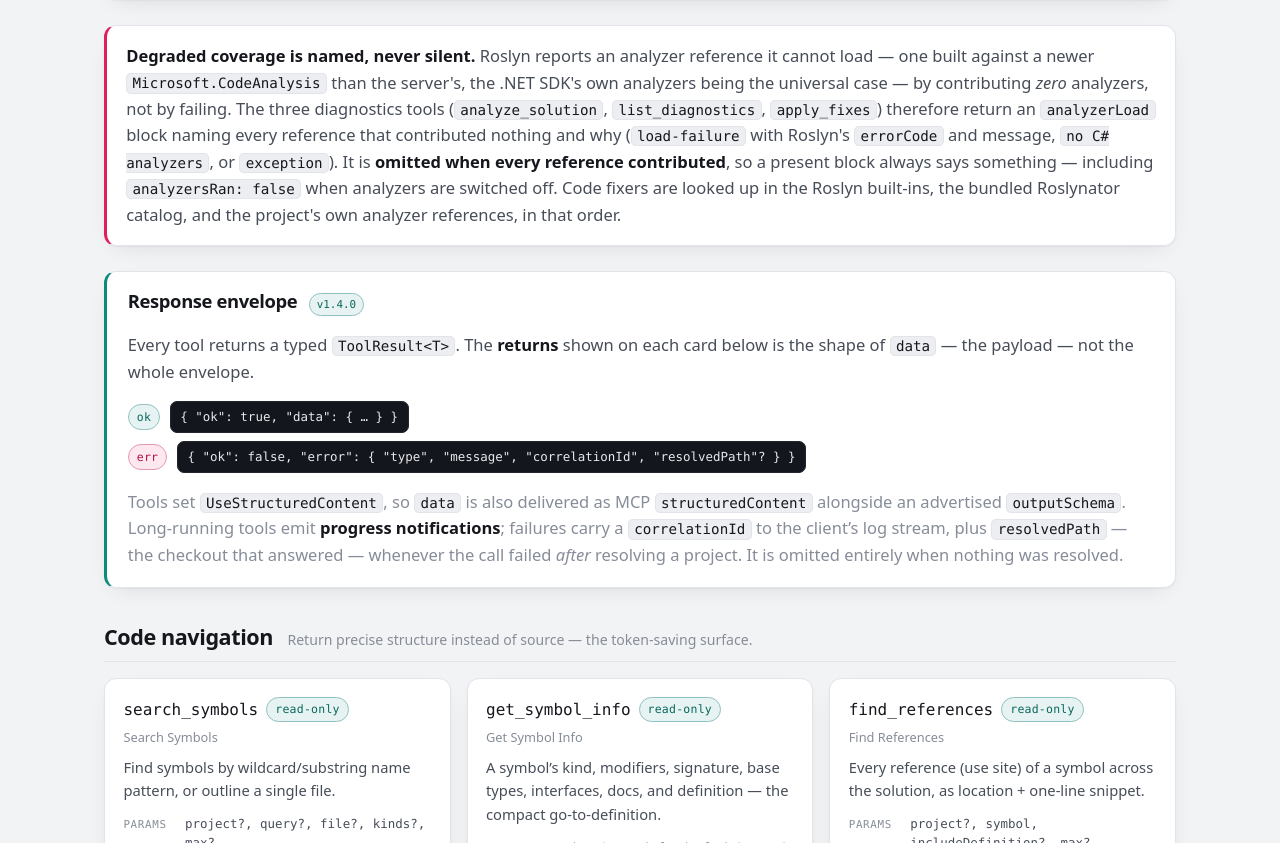
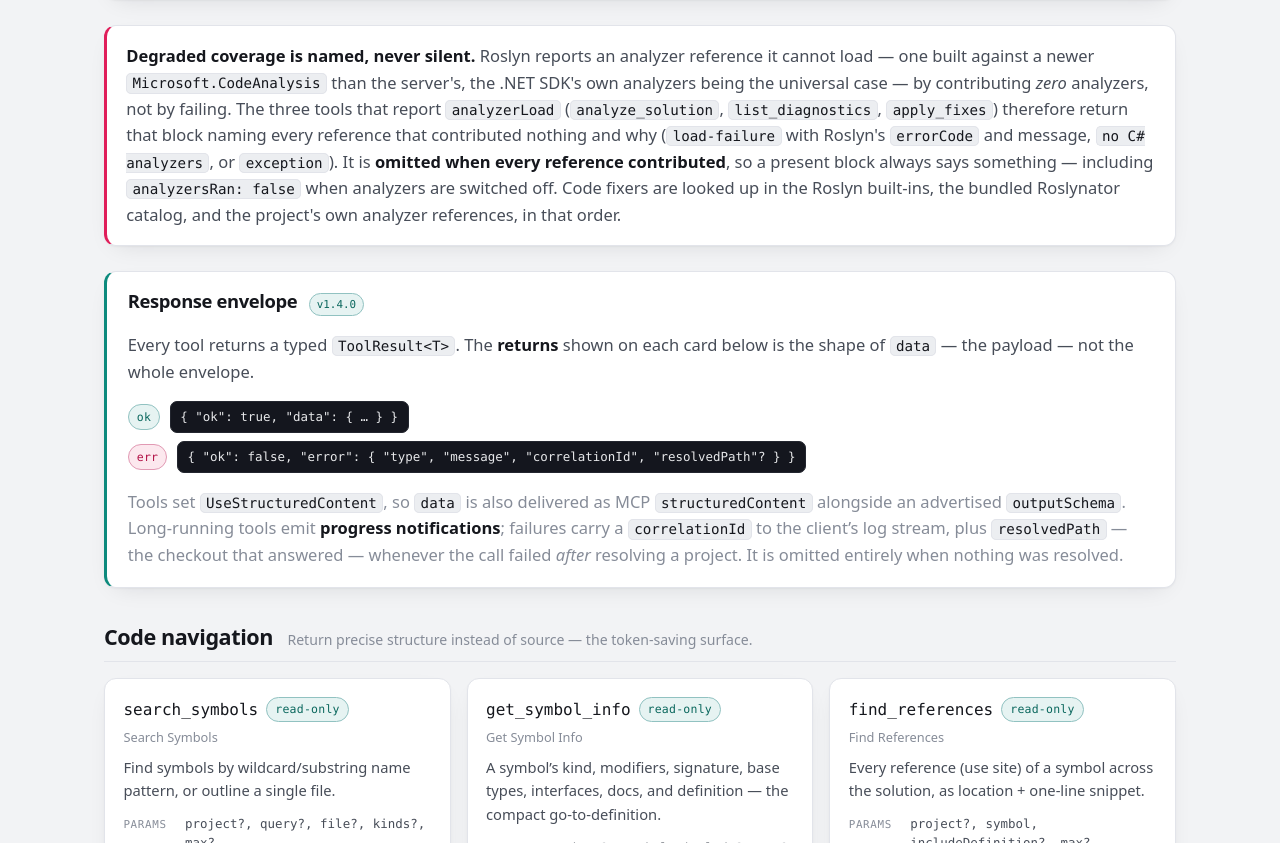
Before and after one commit to Atypical-Consulting/RoselineMCP, an Astro site in the folder website/: page /RoselineMCP/tools in a window 1280 px wide. Shown: the part 921-1764 px from the top of the page. Built offline with nearby package versions, Linux system fonts and the light colour scheme; Astro itself is replaced by a stand-in of ours; no server answers.

Commit message:
fix(website): name the analyzerLoad tools by what they report, not by kind

```diff
--- a/website/src/pages/tools.astro
+++ b/website/src/pages/tools.astro
@@ -1,6 +1,9 @@
 ---
 import Base from '../layouts/Base.astro';
-import { tools, groups, toolCount, toolCountPhrase, readToolPhrase, writeToolPhrase } from '../data/tools.ts';
+import {
+  tools, groups, toolCount, toolCountPhrase, readToolPhrase, writeToolPhrase,
+  analyzerLoadTools, analyzerLoadToolPhrase,
+} from '../data/tools.ts';
 const base = import.meta.env.BASE_URL;
 const kindLabel: Record<string, string> = { read: 'read-only', write: 'write · preview', diagnostics: 'read-only' };
 const groupBlurb: Record<string, string> = {
@@ -57,9 +60,7 @@ const groupBlurb: Record<string, string> = {
         <p style="margin:0"><strong>Degraded coverage is named, never silent.</strong> Roslyn reports
           an analyzer reference it cannot load — one built against a newer
           <code>Microsoft.CodeAnalysis</code> than the server's, the .NET SDK's own analyzers being
-          the universal case — by contributing <em>zero</em> analyzers, not by failing. The three
-          diagnostics tools (<code>analyze_solution</code>, <code>list_diagnostics</code>,
-          <code>apply_fixes</code>) therefore return an <code>analyzerLoad</code> block naming every
+          the universal case — by contributing <em>zero</em> analyzers, not by failing. The {analyzerLoadToolPhrase} that report <code>analyzerLoad</code> ({analyzerLoadTools.map((t, i) => <Fragment>{i > 0 && ', '}<code>{t.name}</code></Fragment>)}) therefore return that block naming every
           reference that contributed nothing and why (<code>load-failure</code> with Roslyn's
           <code>errorCode</code> and message, <code>no C# analyzers</code>, or <code>exception</code>).
           It is <strong>omitted when every reference contributed</strong>, so a present block always
```
